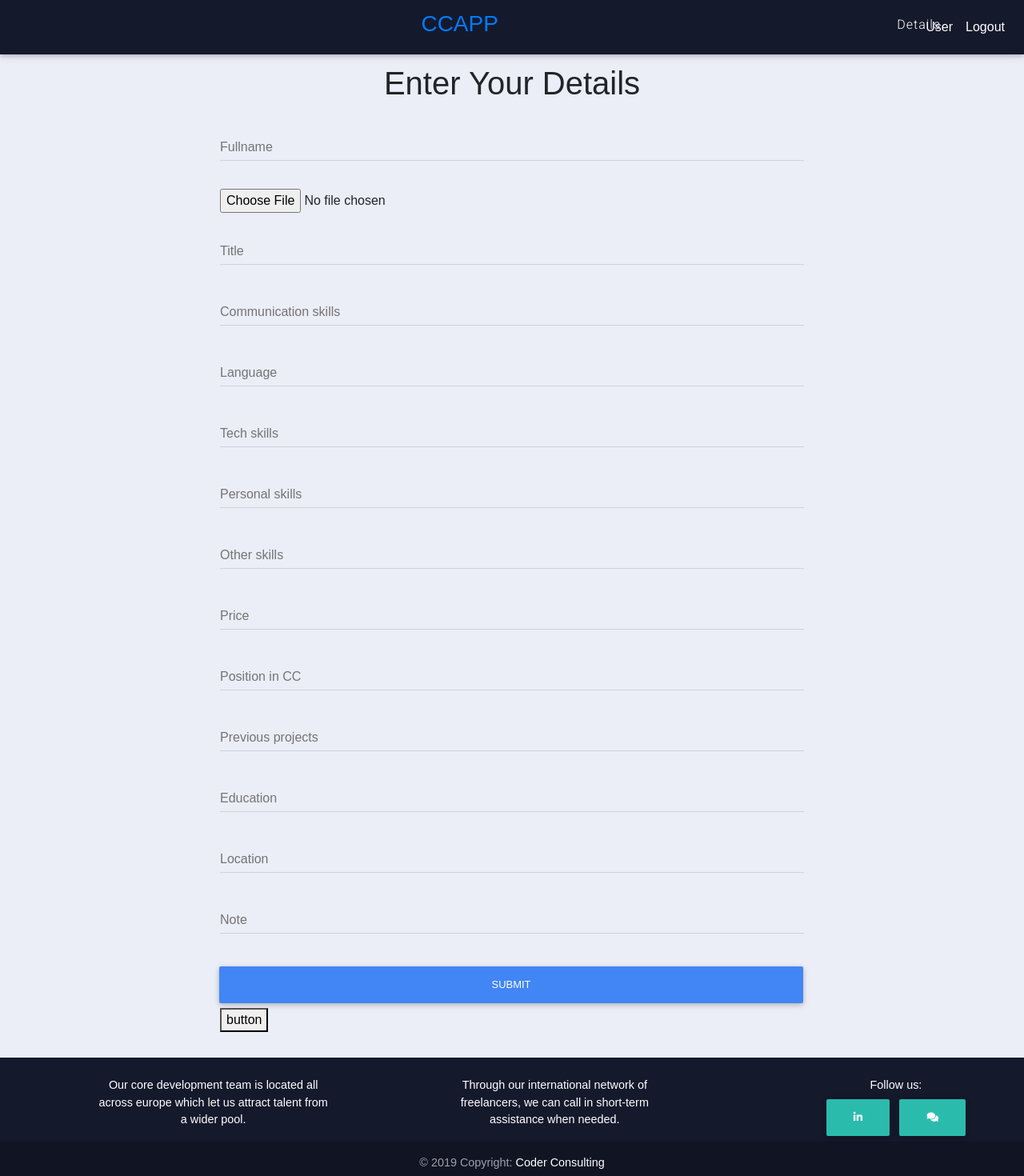
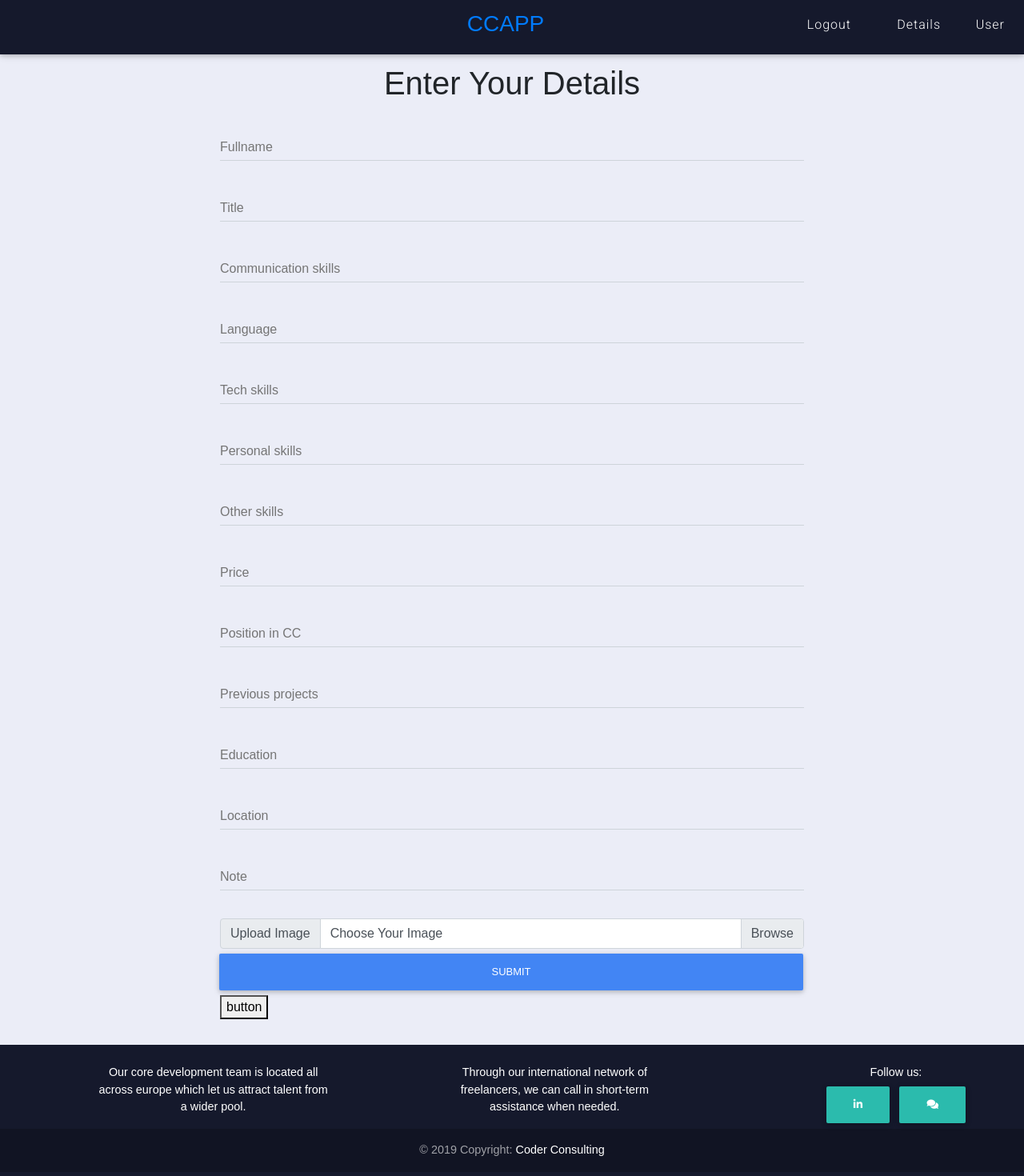
Before and after one commit to maximiliangarmatsch/rentdevelopers, a React (Create React App) app: page /developer/member/1/details in a window 1280 px wide. Shown: the top 1470 px of the page at 80% size. Built offline with nearby package versions, Linux system fonts and the light colour scheme; no server answers.

Commit message:
Added upload image..

```diff
--- a/src/components/Header/Header.js
+++ b/src/components/Header/Header.js
@@ -4,7 +4,6 @@ import {
 } from "mdbreact";
 import "../../styles/header.css";
 import { Link, withRouter } from 'react-router-dom';
-import logo1 from '../Library/logo1.png';
 
 class Header extends Component {
 	state = {
@@ -42,13 +41,13 @@ class Header extends Component {
 		} else {
 			clientHeader = <MDBNavbarNav right >
 				<MDBNavItem>
-					<MDBNavLink to={this.props.route1}>{this.props.text1}</MDBNavLink>
+					<MDBNavLink className="head-link-base head-link-3" to="#" onClick={this.onLogout}>{this.props.text2}</MDBNavLink>
 				</MDBNavItem>
 				<MDBNavItem>
 					<MDBNavLink className="head-link-base head-link-4" to="#" onClick={this.onUserDetails}>{this.props.text3}</MDBNavLink>
 				</MDBNavItem>
 				<MDBNavItem >
-					<MDBNavLink to="#" onClick={this.onLogout}>{this.props.text2}</MDBNavLink>
+					<MDBNavLink className="head-link-base head-link-5" to={this.props.route1}>{this.props.text1}</MDBNavLink>
 				</MDBNavItem>
 			</MDBNavbarNav>
 		}
--- a/src/components/client/Members.js
+++ b/src/components/client/Members.js
@@ -75,14 +75,14 @@ class Members extends Component {
             style={{
               background: `linear-gradient(${
                 colors[colorsIndex]
-              } 50%, transparent 50%) no-repeat`
+                } 50%, transparent 50%) no-repeat`
             }}
           >
             <MDBCardImage
               className="memberImage"
               src={
                 member.acf.avatar_image
-                  ? member.acf.avatar_image
+                  ? member.acf.avatar_image.url
                   : defaultProfile
               }
             />
--- a/src/components/developer/member/Member.js
+++ b/src/components/developer/member/Member.js
@@ -5,7 +5,7 @@ import Header from '../../Header/Header';
 import Spinner from "../../client/Spinner/Spinner";
 import Footer from '../../footer/Footer';
 import axios from 'axios';
-import Gravatar from 'react-gravatar';
+import faker from "faker";
 import '../../../styles/member.css';
 import FillData from './FillData';
 
@@ -30,12 +30,26 @@ class Member extends Component {
   }
 
   componentDidMount() {
+    axios.get('http://ccapp.coder-consulting.com/wp-json/wp/v2/media')
+      .then(res => {
+
+        let userImgData = res.data.filter(data => {
+          if (data.author === Number(localStorage.getItem('user_id'))) {
+            return data;
+          }
+        })
+
+        if (userImgData.length === 0) {
+          userImgData = res.data.filter(data => {
+            return data.id === 234;
+          })
+        }
+
+        this.setState({ avatar: userImgData[0].guid.rendered });
+      })
 
     axios.get(`http://ccapp.coder-consulting.com/wp-json/wp/v2/posts`)
       .then(res => {
-
-        console.log(res.data)
-
 
         const userData = res.data.filter(data => {
           return data.acf.nickname.toLowerCase() === localStorage.getItem('username').toLowerCase()
@@ -60,7 +74,6 @@ class Member extends Component {
             price: userData[0].acf.price,
             tech_skills: userData[0].acf.tech_skills,
             title: userData[0].acf.title,
-            avatar: userData[0].acf.avatar_image.url,
             isLoaded: true
           })
         }
@@ -69,7 +82,6 @@ class Member extends Component {
   }
 
   render() {
-    console.log(this.state)
     if (localStorage.getItem('username') === '') {
       return <Redirect to='/' />
     }
@@ -83,6 +95,10 @@ class Member extends Component {
     if (this.state.fullname === '') {
       return <FillData />
     }
+
+    let avatar = null;
+    console.log(this.state.avatar)
+    this.state.avatar ? avatar = this.state.avatar : avatar = faker.image.avatar();
 
     return (
       <React.Fragment>
@@ -100,7 +116,7 @@ class Member extends Component {
               <MDBCard className='face font mt-5'>
                 {/* <Gravatar email="blahblah@blah.com" size={150} default='404' className="img-fluid rounded-circle hoverable mx-auto d-block mt-3 CustomAvatar-image" alt="aligment" /> */}
                 <div className="avatar mx-auto white" style={{ width: '200px', height: '250px', overflow: 'hidden' }}>
-                  <img src={this.state.avatar} className="img-fluid mx-auto d-block mt-3" alt="llllllll" style={{ width: '200px', height: 'auto' }} />
+                  <img src={avatar} className="img-fluid mx-auto d-block mt-3" alt="Avatar Image" style={{ width: '200px', height: 'auto' }} />
                 </div>
                 <MDBCardBody>
                   <MDBCardTitle className='mdb-color white-text text-left'>{this.state.position_in_cc}</MDBCardTitle>
--- a/src/components/developer/member/MemberDetails.js
+++ b/src/components/developer/member/MemberDetails.js
@@ -1,8 +1,7 @@
 import React, { Component } from 'react'
 import Header from '../../Header/Header';
-import { Link } from 'react-router-dom';
 import Footer from '../../footer/Footer';
-import { MDBBtn, MDBContainer, MDBRow, MDBCol, MDBInput, MDBAlert, MDBFileInput } from 'mdbreact';
+import { MDBBtn, MDBContainer, MDBRow, MDBCol, MDBInput, MDBAlert } from 'mdbreact';
 import axios from 'axios';
 import '../../../styles/member.css';
 
@@ -150,35 +149,26 @@ class MemberDetails extends Component {
 
   }
 
-  onChooseFile = (e) => {
-    let filechooser = document.getElementById('filechooser').files[0];
-    let formData = new FormData();
-    formData.append('avatar_image', filechooser, filechooser.name);
+  /////////////////////////////////////////////////////////////////
+  fileUploadHandler = event => {
+    const filechooser = document.getElementById('filechooser').files[0];
+    const fd = new FormData();
+    fd.append('file', filechooser, `${(Math.random() * 9999).toString()}.jpeg`);
+    axios.post(`http://ccapp.coder-consulting.com/wp-json/wp/v2/media`, fd, {
+      headers: {
+        'Content-Type': 'application/json',
+        'Authorization': `Bearer ${localStorage.getItem('token')}`
+      }
+    })
+      .then(res => {
+        console.log(res);
+      })
+      .catch(err => console.log(err.response))
+  };
+  //////////////////////////////////////////////////////////////////////
 
-    console.log(formData);
 
-    const data = {
-      fields: {
-        avatar_image: formData
-      }
-    }
 
-    axios.post(`http://ccapp.coder-consulting.com/wp-json/wp/v2/posts/${this.state.id}`, data
-      , {
-        headers: {
-          'Content-Type': 'application/json',
-          'Authorization': `Bearer ${localStorage.getItem('token')}`
-        }
-      }, {
-        onUploadProgress: progressEvent => {
-          console.log('Upload Progress ' + Math.round(progressEvent.loaded / progressEvent.total * 100) + '%')
-        }
-      }
-
-    )
-      .then(res => console.log(res.data))
-      .catch(err => console.log(err.response))
-  }
 
   render() {
     const {
@@ -234,8 +224,6 @@ class MemberDetails extends Component {
               }
               {err}
 
-              <input type="file" id="filechooser" />
-
               <MDBInput label='Title' value={title} name='title' onChange={this.onFieldChange} size='md' id='title' style={{ marginBottom, width: '100%' }} />
 
               <MDBInput label='Communication skills' value={communication_skills} name='communication_skills' onChange={this.onFieldChange} size='md' id='communication_skills' style={{ marginBottom, width: '100%' }} />
@@ -260,15 +248,28 @@ class MemberDetails extends Component {
 
               <MDBInput label='Note' value={note} name='note' onChange={this.onFieldChange} size='md' id='note' style={{ marginBottom, width: '100%' }} />
 
+              <div className="input-group">
+                <div className="input-group-prepend">
+                  <button className="input-group-text" id="inputGroupFileAddon01" onClick={this.fileUploadHandler}>Upload Image</button>
+                </div>
+                <div className="custom-file">
+                  <input type="file" className="custom-file-input" id='filechooser' />
+                  <label className="custom-file-label" for="inputGroupFile01">Choose Your Image</label>
+                </div>
+              </div>
+
               {message}
               <MDBBtn color="primary" style={{ width: '100%', marginLeft: '-1px' }} onClick={this.onSubmit} >Submit</MDBBtn>
-              <button onClick={this.onChooseFile}>button</button>
+
+
+              <button onClick={this.fileUploadHandler}>button</button>
 
 
             </MDBCol>
             <MDBCol></MDBCol>
           </MDBRow>
         </MDBContainer>
+
         <Footer />
       </React.Fragment>
     )
```
Also changed, not shown: 1 other file (tests, documents, lock files or other folders).
